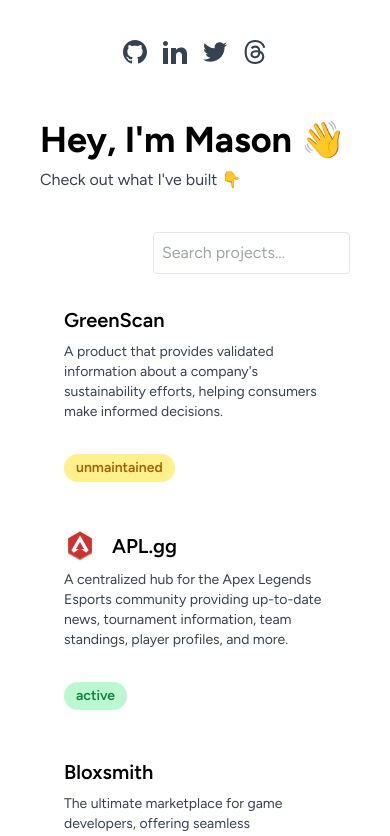
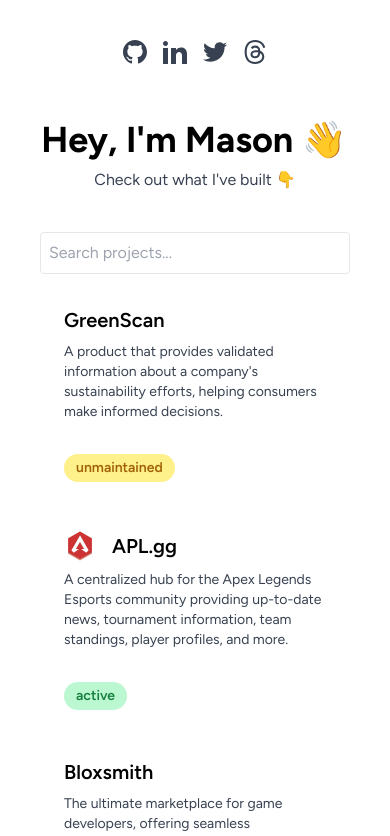
Before and after one commit to masnwilliams/masnwilliams.com, a Next.js app: page / in a window 390 px wide. Shown: the top 836 px of the page. Built offline with nearby package versions, Linux system fonts and the light colour scheme.

Commit message:
more updates :)

```diff
--- a/src/app/layout.tsx
+++ b/src/app/layout.tsx
@@ -44,9 +44,15 @@
       <body className={figtree.className}>
         <NavBar />
 
-        <div className={"mt-14 sm:mt-32 mx-10 md:mx-32"}>{children}</div>
+        <div className={"mt-14 sm:mt-32 mx-10 sm:mx-20 md:mx-32"}>
+          {children}
+        </div>
 
         <Analytics />
+
+        <div className={"flex justify-center mt-14 text-gray-300"}>
+          As you can probably tell, the website is a work in progress 🥲
+        </div>
       </body>
     </html>
   );
--- a/src/app/page.tsx
+++ b/src/app/page.tsx
@@ -20,8 +20,10 @@
   }, []);
 
   return (
-    <>
-      <div className={"font-bold text-4xl mb-2"}>
+    <div>
+      <div
+        className={"max-sm:flex max-sm:justify-center font-bold text-4xl mb-2"}
+      >
         {typedText}
         <span
           className={`inline-block w-0.5 h-10 bg-black align-top ${
@@ -30,7 +32,9 @@
         ></span>
       </div>
 
-      <div className={"text-gray-700 text-base"}>
+      <div
+        className={"max-sm:flex max-sm:justify-center text-gray-700 text-base"}
+      >
         {/* eslint-disable-next-line react/no-unescaped-entities */}
         Check out what I've built 👇
       </div>
@@ -38,7 +42,7 @@
       <div className={"mt-10"}>
         <CardGrid />
       </div>
-    </>
+    </div>
   );
 };
 
--- a/src/components/Card.tsx
+++ b/src/components/Card.tsx
@@ -11,7 +11,7 @@
       case "inactive":
         return "bg-gray-200 text-gray-700";
       case "acquired":
-        return "bg-blue-400 text-blue-600";
+        return "bg-blue-200 text-blue-700";
       case "unmaintained":
         return "bg-yellow-200 text-yellow-700";
     }
--- a/src/components/CardGrid.tsx
+++ b/src/components/CardGrid.tsx
@@ -21,13 +21,13 @@
 
   return (
     <>
-      <div className="flex justify-end mb-4">
+      <div className="flex justify-center sm:justify-end mb-4">
         <input
           type="text"
           placeholder="Search projects..."
           value={searchTerm}
           onChange={handleChange}
-          className="border p-2 rounded"
+          className="border p-2 rounded w-80"
         />
 
         {/*<button className={"pl-2"} onClick={() => setSearchTerm("acquired")}>*/}
```
